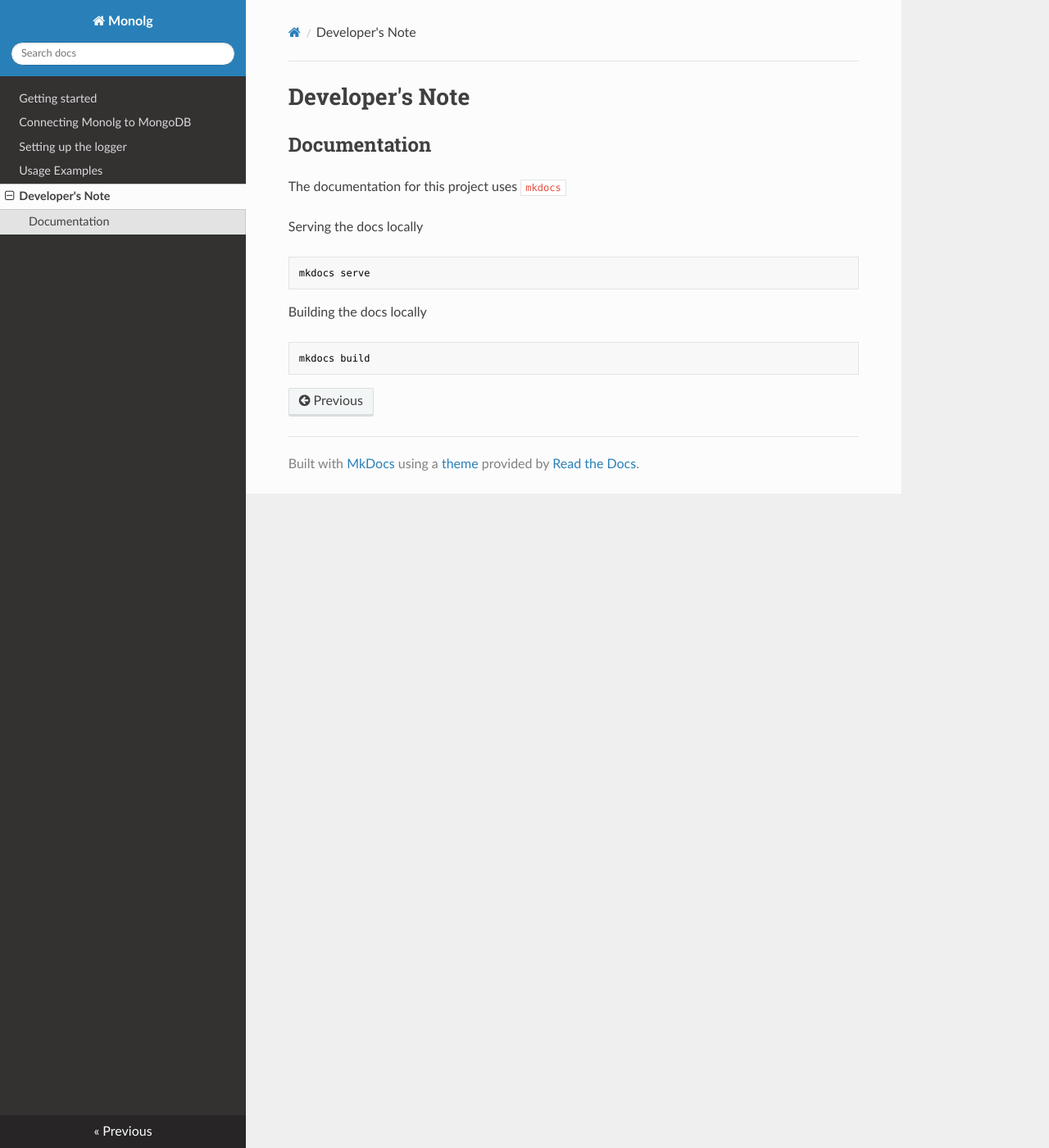
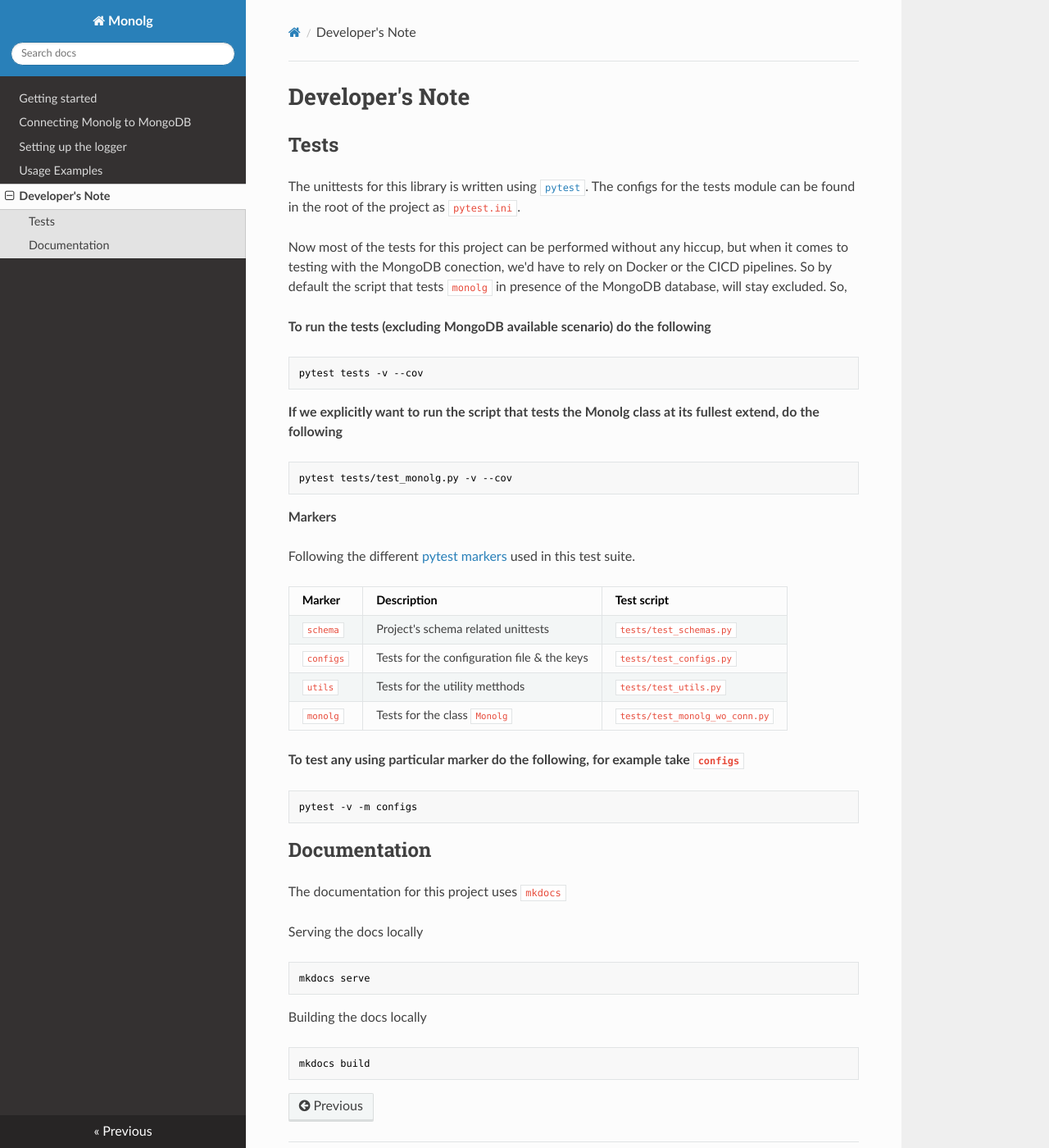
Before and after one commit to Mukhopadhyay/monolg, an MkDocs documentation site: the page built from docs/devs-note.md, in a window 1280 px wide and 1400 px high. Shown: the whole window at 82% size. Built offline with MkDocs 1.6.1, drawn with Linux system fonts in a browser that asks for light colours; nearby versions of some CDN libraries.

Commit message:
Adding stuff in travis config

````diff
--- a/docs/devs-note.md
+++ b/docs/devs-note.md
@@ -1,4 +1,40 @@
 # Developer's Note
+
+## Tests
+
+The unittests for this library is written using [`pytest`](https://docs.pytest.org/). The configs for the tests module can be found in the root of the project as `pytest.ini`.
+
+Now most of the tests for this project can be performed without any hiccup, but when it comes to testing with the MongoDB conection, we'd have to rely on Docker
+or the CICD pipelines. So by default the script that tests `monolg` in presence of the MongoDB database, will stay excluded. So,
+
+**To run the tests (excluding MongoDB available scenario) do the following**
+
+```bash
+pytest tests -v --cov
+```
+
+**If we explicitly want to run the script that tests the Monolg class at its fullest extend, do the following**
+
+```bash
+pytest tests/test_monolg.py -v --cov
+```
+
+__Markers__
+
+Following the different [pytest markers](https://docs.pytest.org/en/7.1.x/example/markers.html) used in this test suite.
+
+|Marker|Description|Test script|
+|:-----|:----------|:----------|
+|`schema`|Project's schema related unittests|`tests/test_schemas.py`|
+|`configs`|Tests for the configuration file & the keys|`tests/test_configs.py`|
+|`utils`|Tests for the utility metthods|`tests/test_utils.py`|
+|`monolg`|Tests for the class `Monolg`|`tests/test_monolg_wo_conn.py`|
+
+**To test any using particular marker do the following, for example take `configs`**
+
+```bash
+pytest -v -m configs
+```
 
 ## Documentation
 
````
Also changed, not shown: .travis.yml (+12 -0 lines).
